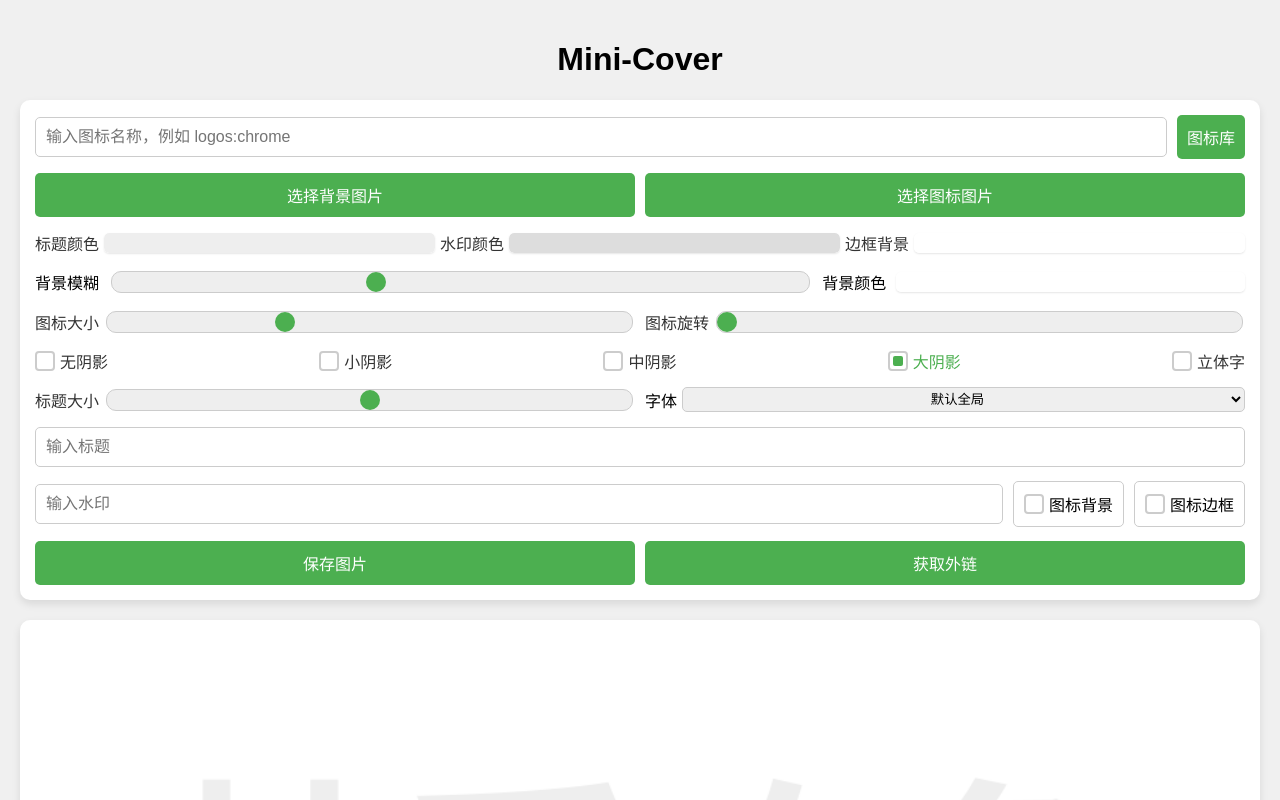
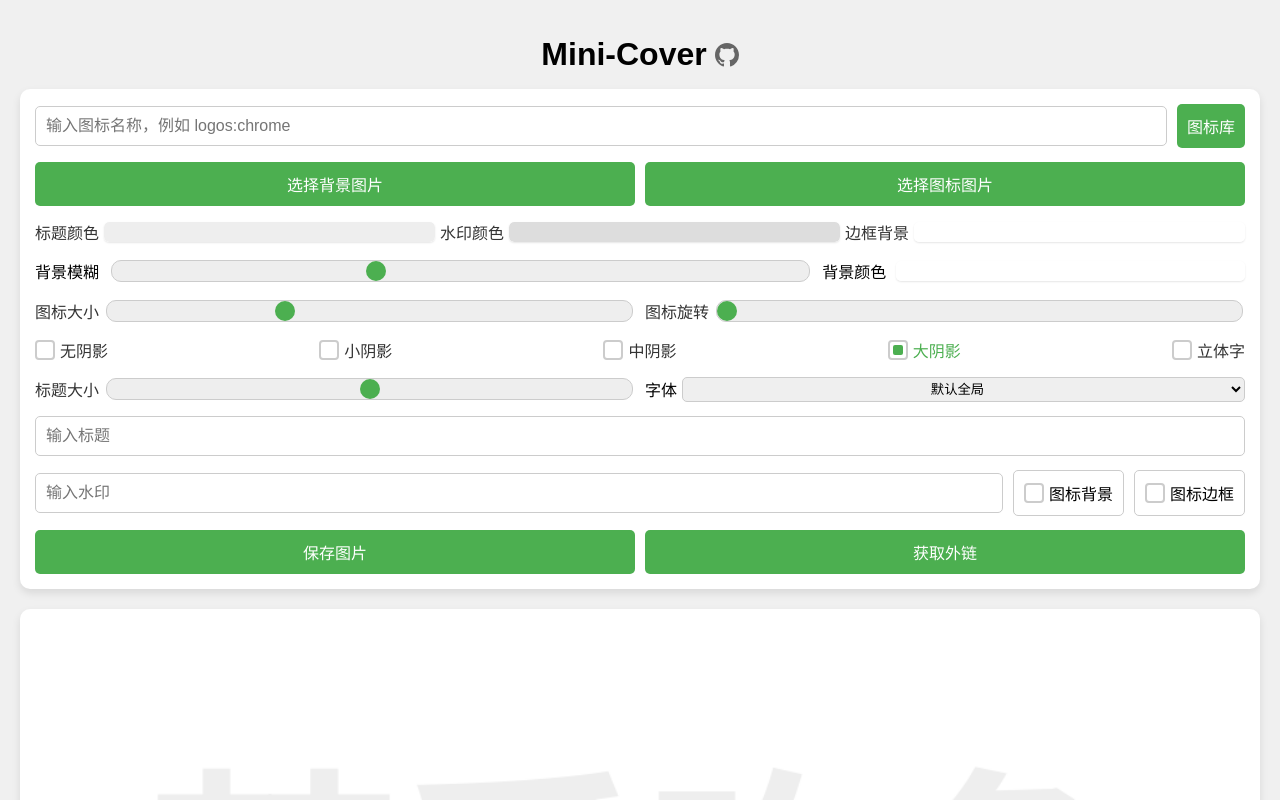
Before and after one commit to JLinMr/Mini-Cover, a Vue app: page / in a window 1280 px wide. Shown: the top 800 px of the page. Built offline with nearby package versions, Linux system fonts and the light colour scheme; a small style sheet from the web is missing.

Commit message:
feat: 添加GitHub链接

```diff
--- a/src/assets/styles.css
+++ b/src/assets/styles.css
@@ -34,7 +34,7 @@
 }
 
 /* 应用渐入动画到主要内容 */
-body, .container, h1, .input-container, #canvasPreview, footer {
+body, .container, .title-container, .input-container, #canvasPreview, footer {
   animation: fadeIn .8s ease-in-out;
 }
 
--- a/src/components/HeaderComponent.vue
+++ b/src/components/HeaderComponent.vue
@@ -1,6 +1,13 @@
 <template>
     <header>
-        <h1>{{ title }}</h1>
+        <div class="title-container">
+            <h1>{{ title }}</h1>
+            <a href="https://github.com/JLinMr/Mini-Cover" target="_blank" class="github-link" title="GitHub">
+                <svg height="24" viewBox="0 0 16 16" width="24">
+                    <path fill="currentColor" d="M8 0C3.58 0 0 3.58 0 8c0 3.54 2.29 6.53 5.47 7.59.4.07.55-.17.55-.38 0-.19-.01-.82-.01-1.49-2.01.37-2.53-.49-2.69-.94-.09-.23-.48-.94-.82-1.13-.28-.15-.68-.52-.01-.53.63-.01 1.08.58 1.23.82.72 1.21 1.87.87 2.33.66.07-.52.28-.87.51-1.07-1.78-.2-3.64-.89-3.64-3.95 0-.87.31-1.59.82-2.15-.08-.2-.36-1.02.08-2.12 0 0 .67-.21 2.2.82.64-.18 1.32-.27 2-.27.68 0 1.36.09 2 .27 1.53-1.04 2.2-.82 2.2-.82.44 1.1.16 1.92.08 2.12.51.56.82 1.27.82 2.15 0 3.07-1.87 3.75-3.65 3.95.29.25.54.73.54 1.48 0 1.07-.01 1.93-.01 2.2 0 .21.15.46.55.38A8.013 8.013 0 0016 8c0-4.42-3.58-8-8-8z"></path>
+                </svg>
+            </a>
+        </div>
     </header>
 </template>
 
@@ -13,3 +20,32 @@
     }
 };
 </script>
+
+<style scoped>
+header {
+    display: flex;
+    justify-content: center;
+    padding: 1rem;
+}
+
+.title-container {
+    display: flex;
+    align-items: center;
+    gap: 0.5rem;
+}
+
+h1 {
+    margin: 0;
+}
+
+.github-link {
+    color: #666;
+    transition: color 0.3s ease;
+    display: flex;
+    align-items: center;
+}
+
+.github-link:hover {
+    color: #333;
+}
+</style>
```
